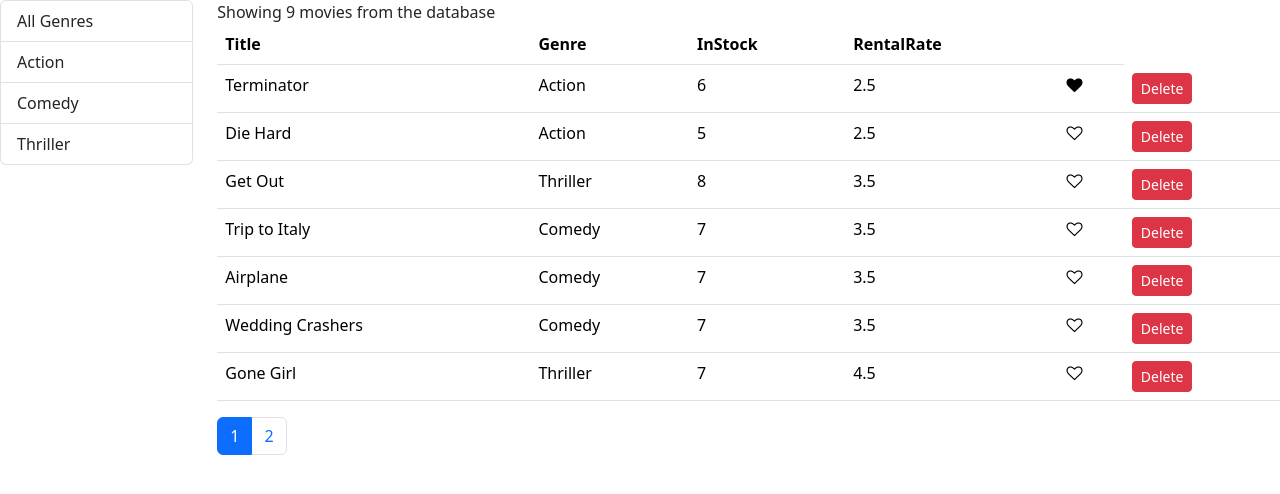
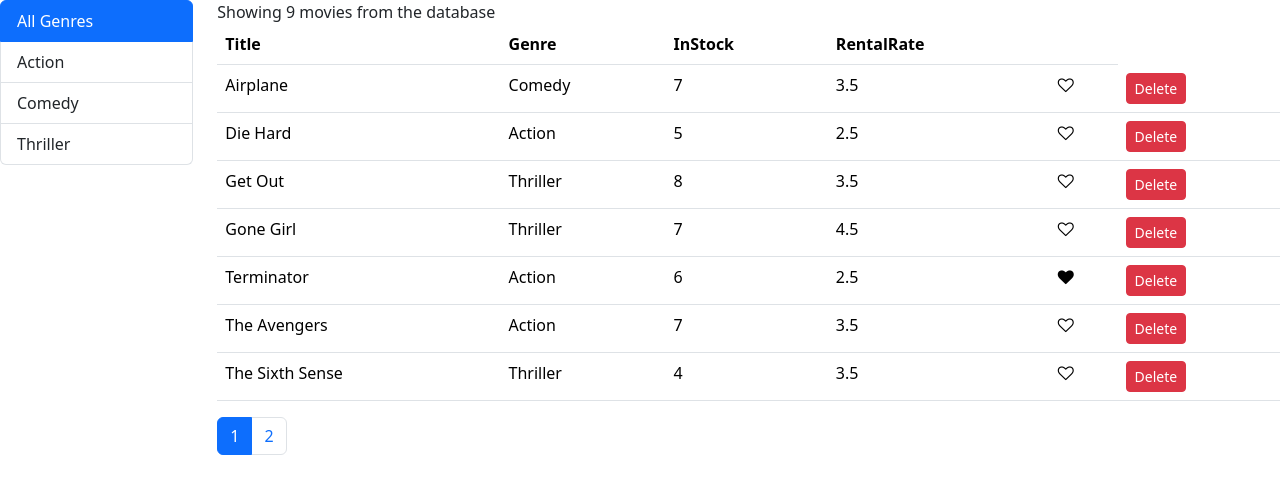
Before and after one commit to skaviray/movie-booking-system, a React (Create React App) app: page / in a window 1280 px wide. Shown: the top 494 px of the page. Built offline with nearby package versions, Linux system fonts and the light colour scheme.

Commit message:
Implementing the sorting functionality based on the columns

```diff
--- a/src/movies/common/pagination.jsx
+++ b/src/movies/common/pagination.jsx
@@ -1,7 +1,7 @@
 import React from 'react'
 import PropTypes from 'prop-types'
 import _ from 'lodash'
-import { propTypes } from 'react-bootstrap/esm/Image'
+// import { propTypes } from 'react-bootstrap/esm/Image'
 const Pagination = (props) => {
     const { itemsCount, pageSize,onPageChange, currentPage } = props
     console.log(currentPage)
@@ -10,7 +10,7 @@ const Pagination = (props) => {
     if (pageCount === 1) return null
     return (
         <nav aria-label="Page navigation example">
-        <ul class="pagination">
+        <ul className="pagination">
             {
                 pages.map(page => <li key={page} className={ page === currentPage ? "page-item active" : "page-item"}><a className="page-link" onClick={() => onPageChange(page)} style={{cursor: "pointer"}}>{page}</a></li>)
             }
--- a/src/movies/movies.jsx
+++ b/src/movies/movies.jsx
@@ -1,17 +1,29 @@
-import React from 'react'
+import React,{Component} from 'react'
 
 import Like from './common/like'
-const MoviesTable = (props) => {
-    const {movies, onLike, onDelete} = props
+
+class MoviesTable extends Component {
+    raiseOnSort = path => {
+        const sortColumn = {...this.props.sortColumn}
+        if (sortColumn.path === path) {
+            sortColumn.order = (sortColumn.order === 'asc') ? 'desc' : 'asc'
+        } else {
+            sortColumn.path = path
+            sortColumn.order = "asc"
+        }
+        this.props.onSort(sortColumn)
+    }
+    render() {
+        const {movies, onLike, onDelete, onSort } = this.props
         return (
             <table className="table">
                 <thead>
                     <tr>
-            <th scope="col">Title</th>
-            <th scope="col">Genre</th>
-            <th scope="col">InStock</th>
-            <th scope="col">RentalRate</th>
-            <th scope="col"></th>
+                    <th onClick={() => this.raiseOnSort('title')} style={{cursor: "pointer"}}>Title</th>
+                    <th onClick={() => this.raiseOnSort('genre.name')} style={{cursor: "pointer"}}>Genre</th>
+                    <th onClick={() => this.raiseOnSort('numberInStock')} style={{cursor: "pointer"}}>InStock</th>
+                    <th onClick={() => this.raiseOnSort('dailyRentalRate')} style={{cursor: "pointer"}}>RentalRate</th>
+                    <th></th>
                     </tr>
                 </thead>
                 <tbody>
@@ -22,15 +34,14 @@ const MoviesTable = (props) => {
                             <td>{movie.genre.name}</td>
                             <td>{movie.numberInStock}</td>
                             <td>{movie.dailyRentalRate}</td>
-                    <td><Like liked={movie.liked} onClick={() => onLike(movie)}/></td>
-                    <td><button onClick={() => onDelete(movie)  } className="btn btn-danger btn-sm">Delete</button></td>
+                            <td><Like liked={movie.liked} onClick={() => this.props.onLike(movie)}/></td>
+                            <td><button onClick={() => this.props.onDelete(movie)  } className="btn btn-danger btn-sm">Delete</button></td>
                         </tr>))}
 
                 </tbody>
             </table>
-
-    )
-
+        );
+    }
 }
 
-export default MoviesTable
+export default MoviesTable;
--- a/src/movies/moviesDashboard.jsx
+++ b/src/movies/moviesDashboard.jsx
@@ -11,6 +11,7 @@ import MoviesTable from './movies';
 // import { getGenres,getMovies } from '../services/fakeGenreService';
 import { getMovies,deleteMovie } from '../services/fakeMovieService';
 import {  getGenres } from '../services/fakeGenreService';
+import _ from "lodash";
 
 class MoviesDashboard extends Component {
     state = {
@@ -18,7 +19,8 @@ class MoviesDashboard extends Component {
         genres: [],
         pageSize: 7,
         currentPage: 1,
-        selectedGenre: {},
+        selectedGenre: {"name": "All Genres"},
+        sortColumn: {path: 'title', order: 'asc'},
         active: 1
     }
     componentDidMount() {
@@ -31,10 +33,8 @@ class MoviesDashboard extends Component {
         )
     }
     handleDelete = (movie) => {
-        console.log("deleting movie", movie._id)
         const movies = this.state.movies.filter((item) => item._id !== movie._id)
         this.setState({movies: movies})
-        console.log(deleteMovie(movie._id))
     }
     handleLike = (movie) => {
         console.log("Like Clicked", movie)
@@ -51,13 +51,17 @@ class MoviesDashboard extends Component {
         this.setState(
             { selectedGenre: genre, currentPage: 1}
         )
-        console.log(genre)
+        // console.log(genre)
+    }
+    handleOnSort = (sortColumn) => {
+        this.setState({sortColumn: sortColumn})
     }
     render() {
         const {length: count} = this.state.movies
-        const { movies: allMovies, pageSize, currentPage, selectedGenre } = this.state
+        const { movies: allMovies, pageSize, currentPage, selectedGenre,sortColumn } = this.state
         const filtered = selectedGenre && selectedGenre._id ? allMovies.filter((movie) => movie.genre._id === selectedGenre._id) : allMovies
-        const movies = paginate(filtered,currentPage,pageSize)
+        const sorted = _.orderBy(filtered, [sortColumn.path], [sortColumn.order])
+        const movies = paginate(sorted,currentPage,pageSize)
         return (
             <div className='row'>
                 <div className="col-2">
@@ -70,8 +74,10 @@ class MoviesDashboard extends Component {
                     <p1>Showing {count} movies from the database</p1>
                     <MoviesTable
                     movies={movies}
+                    sortColumn={this.sortColumn}
                     onLike={this.handleLike}
                     onDelete={this.handleDelete}
+                    onSort={this.handleOnSort}
                     ></MoviesTable>
                     <Pagination
                     itemsCount={filtered.length}
```
Lines whose indentation alone changed are shown as unchanged.
